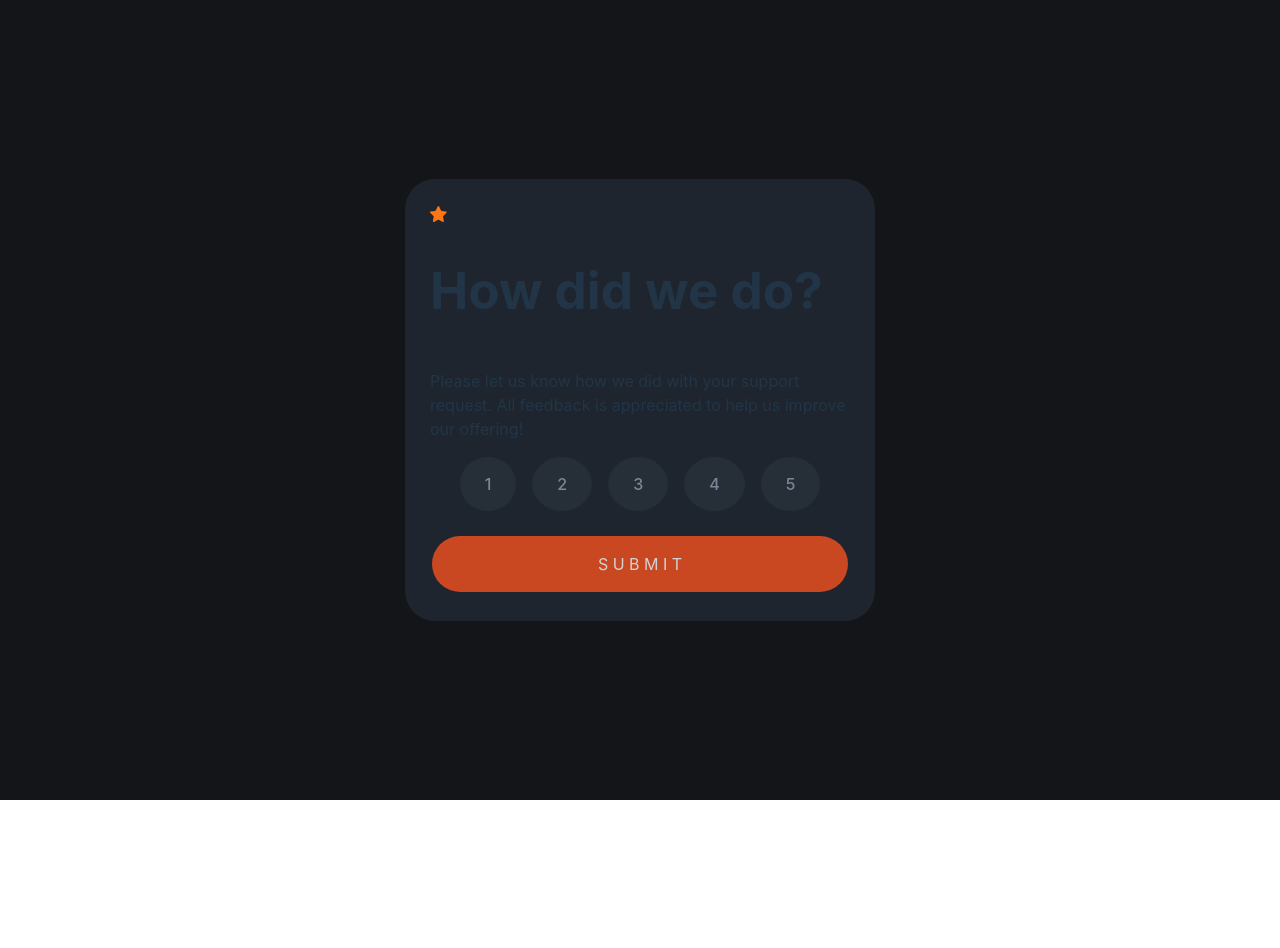
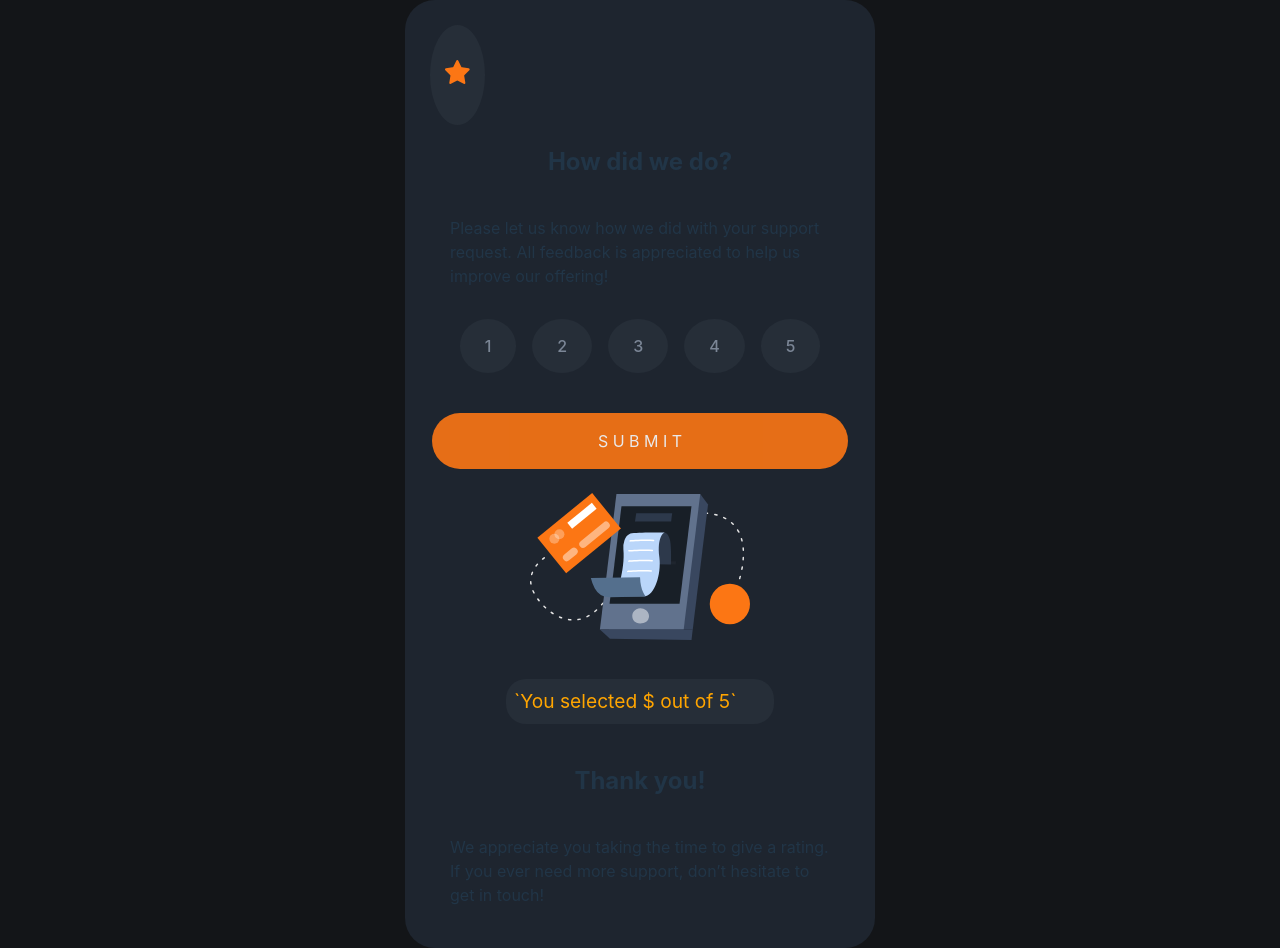
Before and after one commit to gionare/interactive-rating-component, a React (Vite) app: page / in a window 1280 px wide. Before the commit the page ends 800 px from the top, so only its background shows below. Built offline with nearby package versions, Linux system fonts and the light colour scheme.

Commit message:
add ThankYou card

```diff
--- a/src/App.css
+++ b/src/App.css
@@ -1,4 +1,5 @@
 .card {
+  /* border: solid; */
   display: flex;
   flex-direction: column;
   justify-content: center;
--- a/src/App.jsx
+++ b/src/App.jsx
@@ -2,6 +2,7 @@ import "./App.css";
 import Header from "./components/Header/Header";
 import Score from "./components/Score/Score";
 import Btn from "./components/Btn/Btn";
+import ThankYouCard from "./components/ThankYouCard/ThankYouCard";
 import { useState } from "react";
 import viteLogo from "/vite.svg";
 
@@ -9,13 +10,12 @@ function App() {
   const [count, setCount] = useState(0);
 
   return (
-    <>
-      <div className="card">
-        <Header />
-        <Score />
-        <Btn />
-      </div>
-    </>
+    <div className="card">
+      <Header />
+      <Score />
+      <Btn />
+      <ThankYouCard />
+    </div>
   );
 }
 
--- a/src/components/Btn/Btn.css
+++ b/src/components/Btn/Btn.css
@@ -1,12 +1,12 @@
 .button {
-  background-color: #f4511e;
+  background-color: #fc7614;
   border: none;
   color: white;
   padding: 16px 32px;
   text-align: center;
   font-size: 16px;
   margin: 4px 2px;
-  opacity: 0.8;
+  opacity: 0.9;
   transition: 0.3s;
   display: inline-block;
   text-decoration: none;
--- a/src/components/Header/Header.css
+++ b/src/components/Header/Header.css
@@ -1,8 +1,12 @@
+h2 {
+  font-size: 3vh;
+}
 .img-div {
-  background-color: #7b8696;
-  /* width: 60px; */
+  width: 25px;
   border-radius: 50%;
+  padding: 15px;
+  background: #262e38;
 }
-.star {
-  width: 30px;
+.star-img {
+  width: 25px;
 }
--- a/src/components/Header/Header.jsx
+++ b/src/components/Header/Header.jsx
@@ -1,4 +1,5 @@
 import React from "react";
+import "./Header.css";
 
 export default function Header() {
   return (
@@ -6,7 +7,7 @@ export default function Header() {
       <div className="img-div">
         <img className="star-img" src="./public/icon-star.svg" alt="star" />
       </div>
-      <h1> How did we do?</h1>
+      <h2> How did we do?</h2>
       <p>
         Please let us know how we did with your support request. All feedback is
         appreciated to help us improve our offering!
--- a/src/components/Score/Score.css
+++ b/src/components/Score/Score.css
@@ -2,15 +2,14 @@
   display: flex;
   margin: auto;
   gap: 2vh;
+  padding: 15px;
 }
 
 .pagination a {
   background: #262e38;
   border-radius: 50%;
   color: #7b8696;
-  float: left;
   padding: 15px 25px;
-  text-decoration: none;
   transition: background-color 0.3s;
 }
 
--- /dev/null
+++ b/src/components/ThankYouCard/ThankYouCard.css
@@ -0,0 +1,22 @@
+img {
+  width: 220px;
+  margin: auto;
+  padding: 20px 0 20px;
+}
+.selected-score {
+  background-color: #262e38;
+  padding: 1vh;
+  border-radius: 20px;
+  color: orange;
+  width: 60%;
+  align-self: center;
+  font-style: bold;
+  font-size: 1.2rem;
+}
+h2 {
+  align-self: center;
+}
+p {
+  align-self: center;
+  padding: 0 20px;
+}
--- /dev/null
+++ b/src/components/ThankYouCard/ThankYouCard.jsx
@@ -0,0 +1,16 @@
+import React from "react";
+import "./ThankYouCard.css";
+
+export default function ThankYouCard() {
+  return (
+    <>
+      <img src="./public/illustration-thank-you.svg" alt="thank you" />
+      <p className="selected-score">`You selected ${} out of 5`</p>
+      <h2>Thank you!</h2>
+      <p>
+        We appreciate you taking the time to give a rating. If you ever need
+        more support, don’t hesitate to get in touch!
+      </p>
+    </>
+  );
+}
```
